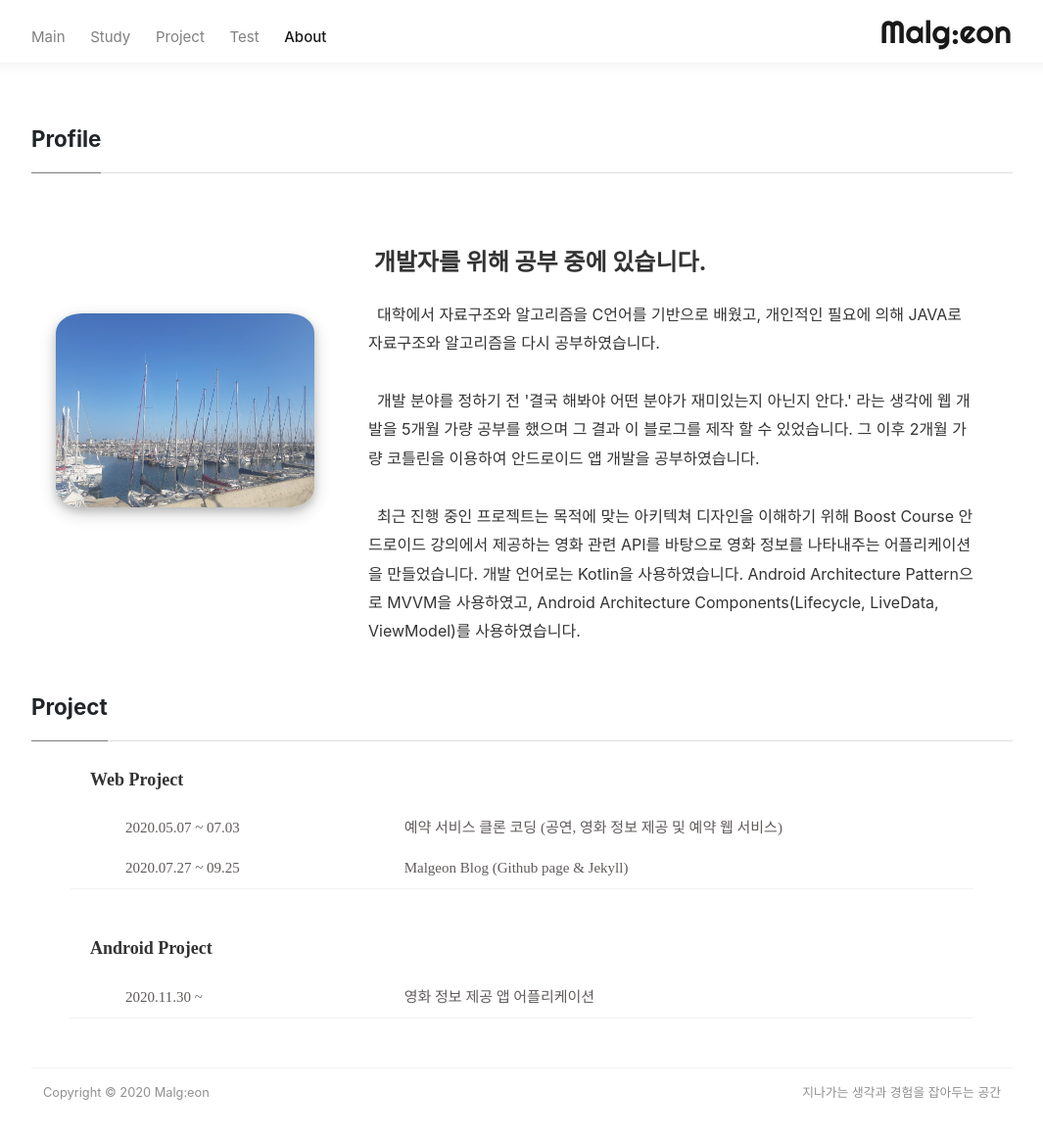
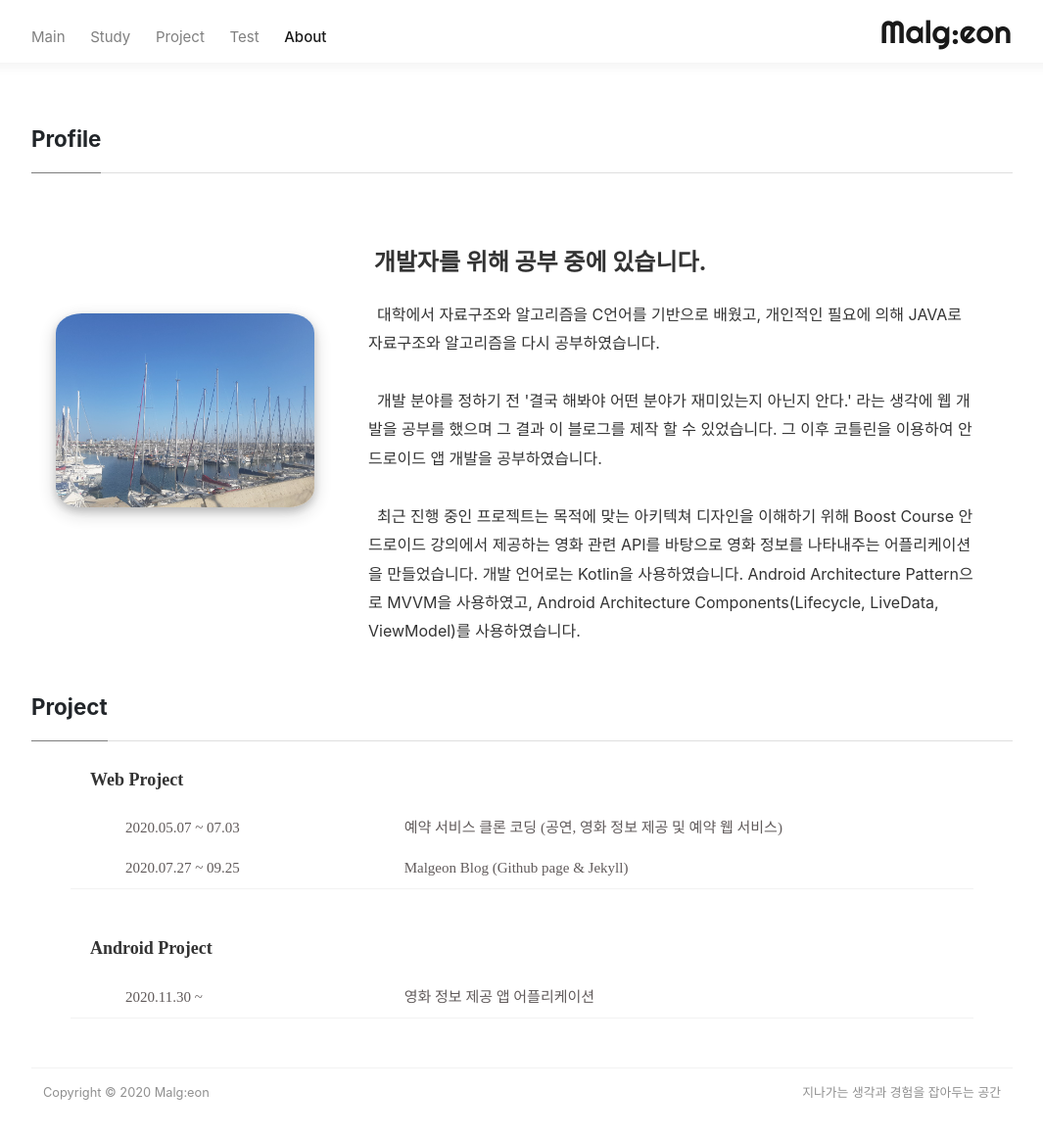
Before and after one commit to Malgeon/makeBlog, a Jekyll site: the page built from _pages/about.md, in a window 1280 px wide and 1172 px high. Shown: the top 1162 px of the window at 98% size, without its empty margins (107-1172 px from the left). Built offline with Jekyll 4.4.1, drawn with Linux system fonts in a browser that asks for light colours; nearby versions of some CDN libraries.

Commit message:
201216 edit profile

```diff
--- a/_config.yml
+++ b/_config.yml
@@ -76,7 +76,7 @@ exclude: [changelog.md, LICENSE.txt, README.md, Gemfile, Gemfile.lock]
 # for Travis CI.
 
 
-destination: ./output
+destination: ./output/
 
 production_url: https://Malgeon.github.io/
 source_url: https://github.com/Malgeon/makeBlog/
--- a/_layouts/page.html
+++ b/_layouts/page.html
@@ -20,10 +20,9 @@ layout: default
         <div class="col-md-8 pr-5 u-marginTop50">
         <h4>&nbsp;개발자를 위해 공부 중에 있습니다.</h4>
         &nbsp;&nbsp;대학에서 자료구조와 알고리즘을 C언어를 기반으로 배웠고, 개인적인 필요에 의해 JAVA로 자료구조와 알고리즘을 다시 공부하였습니다. <br><br>
-        &nbsp;&nbsp;개발 분야를 정하기 전 '결국 해봐야 어떤 분야가 재미있는지 아닌지 안다.' 라는 생각에 웹 개발을 5개월 가량 공부를 했으며 그 결과 이 블로그를 제작 할 수 있었습니다. 그 이후 2개월 가량 코틀린을 이용하여 안드로이드 앱 개발을 공부하였습니다.
+        &nbsp;&nbsp;개발 분야를 정하기 전 '결국 해봐야 어떤 분야가 재미있는지 아닌지 안다.' 라는 생각에 웹 개발을 공부를 했으며 그 결과 이 블로그를 제작 할 수 있었습니다. 그 이후 코틀린을 이용하여 안드로이드 앱 개발을 공부하였습니다.
         <Br><Br>
         &nbsp;&nbsp;최근 진행 중인 프로젝트는 목적에 맞는 아키텍쳐 디자인을 이해하기 위해 Boost Course 안드로이드 강의에서 제공하는 영화 관련 API를 바탕으로 영화 정보를 나타내주는 어플리케이션을 만들었습니다. 개발 언어로는 Kotlin을 사용하였습니다. Android Architecture Pattern으로 MVVM을 사용하였고, Android Architecture Components(Lifecycle, LiveData, ViewModel)를 사용하였습니다.
-
         <Br><Br>
         </div>
     </div>
```
